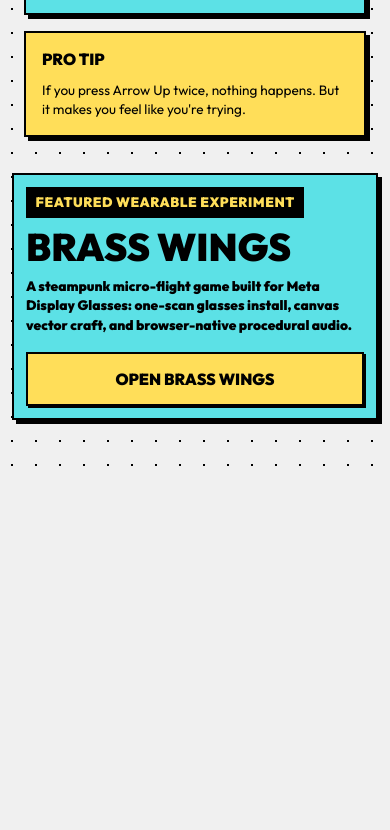
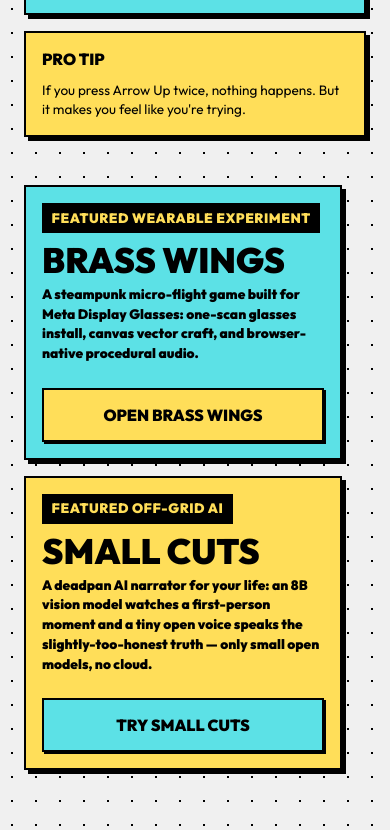
Before and after one commit to macayaven/macayaven.github.io, a website with bundled scripts: page index.html in a window 390 px wide. Shown: the part 651-1481 px from the top of the page. Before the commit the page ends 1119 px from the top, so only its background shows below. Built offline with nearby package versions, Linux system fonts and the light colour scheme.

Commit message:
feat: add Small Cuts as a second featured project + portrait favicon (#38)
- Featured: split the single full-width Brass Wings card into a two-column #featured-labs grid
  of two equal-height .featured-lab cards (Brass Wings + Small Cuts) — half-width on desktop,
  stacking full-width on mobile at the existing 768px breakpoint. Reuses the neo-brutalist tokens
  and cross-pairs the palette (aqua card -> yellow button, yellow card -> aqua button); reduced
  the h2 clamp so titles fit half width.
- Favicon: replaced favicon.ico with a cubist portrait, multi-size (16/32/48/64).

Designed via a 3-model brainstorm (claude/codex/agy). Small Cuts -> https://macayaven-small-cuts.hf.space

```diff
--- a/index.html
+++ b/index.html
@@ -99,7 +99,8 @@
             </div>
         </section>
 
-        <section id="featured-lab" class="neo-card">
+        <section id="featured-labs">
+            <article class="neo-card featured-lab">
                 <div class="featured-lab-copy">
                     <p class="lab-label">FEATURED WEARABLE EXPERIMENT</p>
                     <h2>BRASS WINGS</h2>
@@ -110,6 +111,19 @@
                     <a class="neo-link-btn primary-link" href="https://brasswings-webapp.pages.dev/" target="_blank"
                         rel="noopener">OPEN BRASS WINGS</a>
                 </div>
+            </article>
+            <article class="neo-card featured-lab featured-lab--alt">
+                <div class="featured-lab-copy">
+                    <p class="lab-label">FEATURED OFF-GRID AI</p>
+                    <h2>SMALL CUTS</h2>
+                    <p>A deadpan AI narrator for your life: an 8B vision model watches a first-person moment and a
+                        tiny open voice speaks the slightly-too-honest truth — only small open models, no cloud.</p>
+                </div>
+                <div class="featured-lab-actions">
+                    <a class="neo-link-btn primary-link" href="https://macayaven-small-cuts.hf.space" target="_blank"
+                        rel="noopener">TRY SMALL CUTS</a>
+                </div>
+            </article>
         </section>
     </main>
 
--- a/styles.css
+++ b/styles.css
@@ -226,14 +226,30 @@ h3 {
     background: #eee;
 }
 
-#featured-lab {
+#featured-labs {
     width: min(1120px, calc(100% - 3rem));
     margin: 1rem auto 4rem;
-    background: var(--secondary-color);
     display: grid;
-    grid-template-columns: minmax(0, 1fr) minmax(210px, auto);
+    grid-template-columns: repeat(2, minmax(0, 1fr));
     gap: 2rem;
-    align-items: center;
+    align-items: stretch;
+}
+
+.featured-lab {
+    min-width: 0;
+    background: var(--secondary-color); /* Brass Wings = aqua */
+    display: flex;
+    flex-direction: column;
+    justify-content: space-between;
+    gap: 1.5rem;
+}
+
+.featured-lab--alt {
+    background: var(--primary-color); /* Small Cuts = cyber-yellow */
+}
+
+.featured-lab--alt .neo-link-btn.primary-link {
+    background: var(--secondary-color); /* aqua CTA on the yellow card, for contrast */
 }
 
 .lab-label {
@@ -247,15 +263,15 @@ h3 {
     letter-spacing: 0.04em;
 }
 
-#featured-lab h2 {
-    margin-bottom: 0.75rem;
-    font-size: clamp(2.4rem, 7vw, 5rem);
+.featured-lab h2 {
+    margin-bottom: 0.5rem;
+    font-size: clamp(2rem, 4.5vw, 3.4rem);
     line-height: 0.9;
     font-weight: 900;
+    overflow-wrap: anywhere;
 }
 
-#featured-lab p {
-    max-width: 720px;
+.featured-lab p:not(.lab-label) {
     font-weight: 700;
     line-height: 1.45;
 }
@@ -264,7 +280,10 @@ h3 {
     display: flex;
     flex-wrap: wrap;
     gap: 1rem;
-    justify-content: flex-end;
+}
+
+.featured-lab-actions .neo-link-btn {
+    width: 100%;
 }
 
 .neo-link-btn {
@@ -521,7 +540,7 @@ canvas {
         align-items: center;
     }
 
-    #featured-lab {
+    #featured-labs {
         grid-template-columns: 1fr;
         margin-bottom: 3rem !important;
     }
@@ -644,8 +663,12 @@ canvas {
         padding: 0.75rem !important;
     }
 
-    #featured-lab {
+    #featured-labs {
         width: calc(100% - 1.5rem);
+    }
+
+    .featured-lab h2 {
+        font-size: clamp(2.2rem, 9vw, 3.2rem);
     }
 
     .neo-card {
```
Also changed, not shown: favicon.ico. Lines whose indentation alone changed are shown as unchanged.
